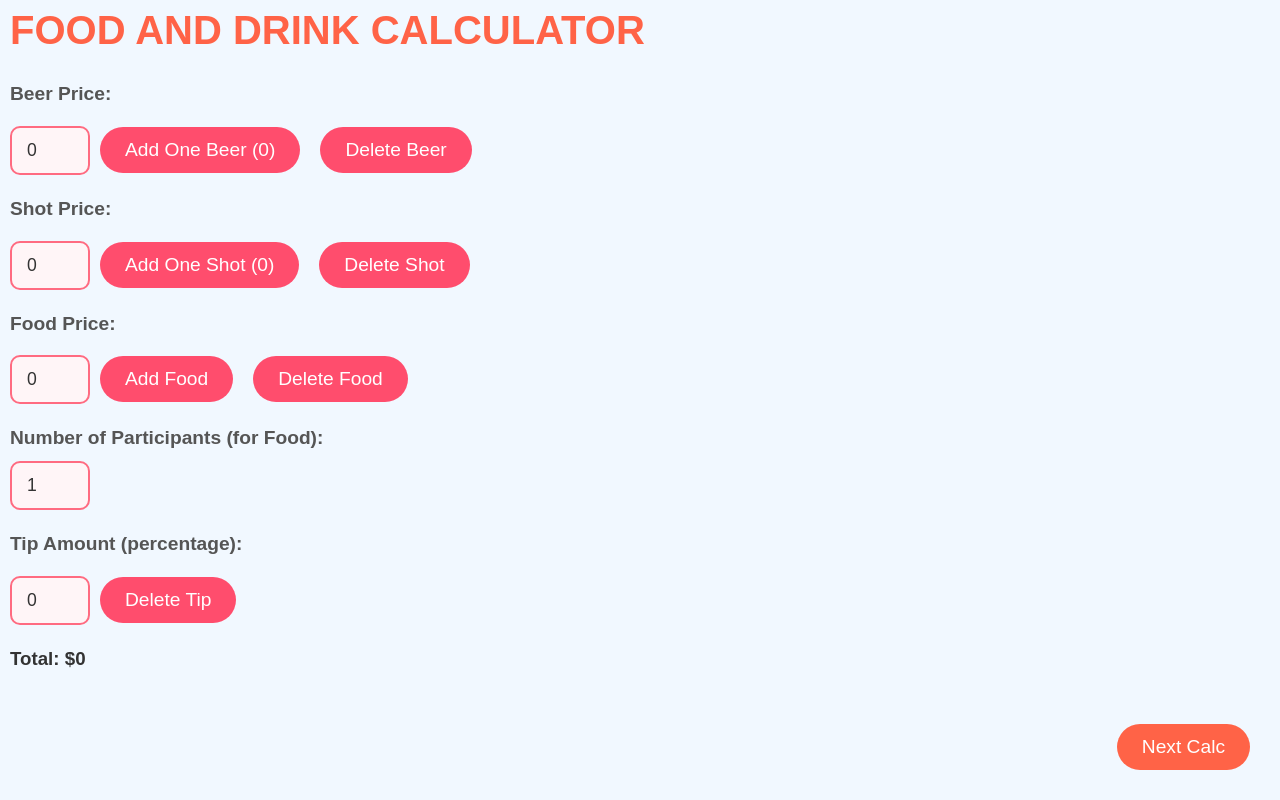
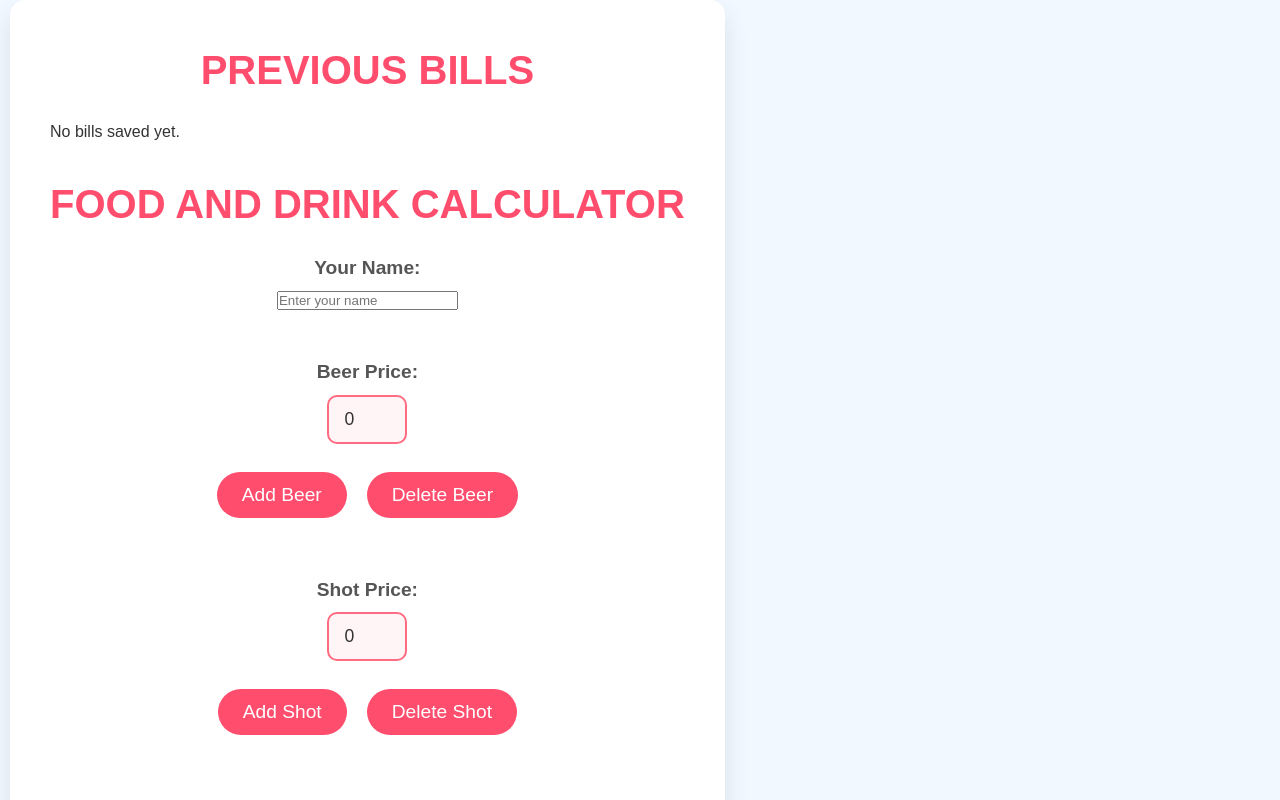
Before and after one commit to Galomer310/Night_Out2, a React (Vite) app: page / in a window 1280 px wide. Shown: the top 800 px of the page. Built offline with nearby package versions, Linux system fonts and the light colour scheme.

Commit message:
when a user finishes his private calculation the sum is added to the screen and a new user can calculate his bill

```diff
--- a/src/features/FoodDrinkCalc.jsx
+++ b/src/features/FoodDrinkCalc.jsx
@@ -1,24 +1,24 @@
-// Import necessary hooks from react-redux and React
+import React, { useState, useEffect } from "react";
 import { useSelector, useDispatch } from "react-redux";
-// Import all the action creators from our foodDrink slice
 import {
   addItem,
   subtractItem,
+  deleteItem,
+  clearItems,
   setBeerPrice,
   setShotPrice,
   setFoodPrice,
   setTipAmount,
   setParticipants,
-  deleteItem,
-  clearItems,
 } from "./state/slice";
-import { useState } from "react";
 
-// Define the FoodDrinkCalc functional component
+// We'll store an array of "bill" objects in sessionStorage under this key
+const BILLS_STORAGE_KEY = "bills";
+
 function FoodDrinkCalc() {
-  // Get the dispatch function to dispatch actions to Redux store
   const dispatch = useDispatch();
-  // Get state values from the Redux store using useSelector
+
+  // Redux state
   const items = useSelector((state) => state.foodDrink.items);
   const beerPrice = useSelector((state) => state.foodDrink.beerPrice);
   const shotPrice = useSelector((state) => state.foodDrink.shotPrice);
@@ -26,133 +26,224 @@ function FoodDrinkCalc() {
   const tipAmount = useSelector((state) => state.foodDrink.tipAmount);
   const participants = useSelector((state) => state.foodDrink.participants);
 
-  // Local state to track button and header color (used for dynamic styling)
-  const [buttonColor, setButtonColor] = useState("#20b2aa"); // Default button color
-  const [headerColor, setHeaderColor] = useState("#20b2aa");   // Default header color
+  // Local component states
+  const [userName, setUserName] = useState("");
 
-  // Define a cycle of colors to be used (not used now, but kept for possible future enhancement)
-  const colorCycle = ["#ff6347", "#4682b4", "#800080", "#808080"]; // red, blue, purple, gray
-  const [colorIndex, setColorIndex] = useState(0); // Track the current color index
+  // "bills" will hold a list of all finalized bills (with name, total, etc.)
+  const [bills, setBills] = useState([]);
 
-  // Function to dispatch an action to add an item (beer, shot, or food)
+  // On component mount, load any existing bills from sessionStorage
+  useEffect(() => {
+    const storedBills = sessionStorage.getItem(BILLS_STORAGE_KEY);
+    if (storedBills) {
+      setBills(JSON.parse(storedBills));
+    }
+  }, []);
+
+  // Save bills to sessionStorage whenever "bills" changes
+  useEffect(() => {
+    sessionStorage.setItem(BILLS_STORAGE_KEY, JSON.stringify(bills));
+  }, [bills]);
+
+  // Calculate the total for the current bill
+  const calculateTotal = () => {
+    const totalItems = items.reduce(
+      (sum, item) => sum + item.quantity * item.price,
+      0
+    );
+    const foodPortion = foodPrice / participants;
+    const totalBeforeTip = totalItems + foodPortion;
+    const tipInDollars = (tipAmount / 100) * totalBeforeTip;
+    return totalBeforeTip + tipInDollars;
+  };
+
+  // Add an item (beer, shot, food)
   const handleAddItem = (id, type) => {
     dispatch(addItem({ id, type }));
   };
 
-  // Function to dispatch an action to subtract an item quantity
+  // Subtract an item quantity
   const handleSubtractItem = (id, type) => {
     dispatch(subtractItem({ id, type }));
   };
 
-  // Function to dispatch an action to delete an item completely
+  // Remove an item
   const handleDeleteItem = (id) => {
     dispatch(deleteItem({ id }));
   };
 
-  // Handler to update the beer price from user input
-  const handleBeerPriceChange = (event) => {
-    dispatch(setBeerPrice(parseFloat(event.target.value) || 0));
+  // onChange handlers
+  const handleBeerPriceChange = (e) => {
+    dispatch(setBeerPrice(parseFloat(e.target.value) || 0));
+  };
+  const handleShotPriceChange = (e) => {
+    dispatch(setShotPrice(parseFloat(e.target.value) || 0));
+  };
+  const handleFoodPriceChange = (e) => {
+    dispatch(setFoodPrice(parseFloat(e.target.value) || 0));
+  };
+  const handleTipAmountChange = (e) => {
+    dispatch(setTipAmount(parseInt(e.target.value) || 0));
+  };
+  const handleParticipantsChange = (e) => {
+    dispatch(setParticipants(parseInt(e.target.value) || 1));
   };
 
-  // Handler to update the shot price from user input
-  const handleShotPriceChange = (event) => {
-    dispatch(setShotPrice(parseFloat(event.target.value) || 0));
+  // "Reset" button to clear the current form without saving a new bill
+  const handleReset = () => {
+    dispatch(clearItems());
+    dispatch(setBeerPrice(0));
+    dispatch(setShotPrice(0));
+    dispatch(setFoodPrice(0));
+    dispatch(setTipAmount(0));
+    dispatch(setParticipants(1));
+    setUserName("");
   };
 
-  // Handler to update the food price from user input
-  const handleFoodPriceChange = (event) => {
-    dispatch(setFoodPrice(parseFloat(event.target.value) || 0));
+  // "Next Calc" button:
+  // 1) finalize the current bill
+  // 2) store it in bills array
+  // 3) reset the form
+  const handleNextCalc = () => {
+    const newBill = {
+      userName: userName.trim() || "Anonymous",
+      total: calculateTotal().toFixed(2),
+      date: new Date().toLocaleString(),
+      items: items.map((i) => ({ ...i })),
+    };
+    setBills((prev) => [...prev, newBill]);
+    handleReset();
   };
 
-  // Handler to update the tip percentage from user input
-  const handleTipAmountChange = (event) => {
-    dispatch(setTipAmount(parseFloat(event.target.value) || 0));
+  // NEW: Delete all bills from sessionStorage & state
+  const handleDeleteAllBills = () => {
+    sessionStorage.removeItem(BILLS_STORAGE_KEY);
+    setBills([]);
   };
 
-  // Handler to update the number of participants from user input
-  const handleParticipantsChange = (event) => {
-    dispatch(setParticipants(parseInt(event.target.value) || 1));
-  };
-
-  // Function to calculate the total amount based on items, food price, tip and participants
-  const calculateTotal = () => {
-    // Sum up the total for all items (price multiplied by quantity)
-    const totalItems = items.reduce((sum, item) => sum + item.quantity * item.price, 0);
-    // Calculate the share of food price per participant
-    const foodPortion = foodPrice / participants;
-    // Calculate the total before tip
-    const totalAmountBeforeTip = totalItems + foodPortion;
-    // Calculate the tip amount in dollars
-    const totalTip = (tipAmount / 100) * totalAmountBeforeTip;
-    // Return the final total amount including tip
-    return totalAmountBeforeTip + totalTip;
-  };
-
-  // Find the beer and shot items to display current quantity (if any)
+  // For item display in UI
   const beerItem = items.find((item) => item.name === "beer");
   const shotItem = items.find((item) => item.name === "shot");
 
-  // Modified Next Calc handler: simply reloads the page to "restart" the calculation
-  const handleNextCalc = () => {
-    // Reload the entire page which resets all states
-    window.location.reload();
-  };
+  return (
+    <div className="container">
+      {/* HERO / SUMMARY SECTION */}
+      <div style={{ width: "100%", marginBottom: "30px" }}>
+        <h2>Previous Bills</h2>
+        {bills.length === 0 ? (
+          <p>No bills saved yet.</p>
+        ) : (
+          <div style={{ backgroundColor: "#fafafa", padding: "15px" }}>
+            {bills.map((bill, index) => (
+              <div
+                key={index}
+                style={{
+                  border: "1px solid #ccc",
+                  marginBottom: "10px",
+                  padding: "10px",
+                  borderRadius: "5px",
+                }}
+              >
+                <h4 style={{ color: "#ff4d6d" }}>
+                  {bill.userName} &nbsp; (Total: ${bill.total})
+                </h4>
+                <small>{bill.date}</small>
+                <ul>
+                  {bill.items.map((it, iIndex) => (
+                    <li key={iIndex}>
+                      {it.quantity} x {it.name} @ ${it.price}
+                    </li>
+                  ))}
+                </ul>
+              </div>
+            ))}
+            {/* NEW: Button to delete all bills */}
+            <button onClick={handleDeleteAllBills}>Delete All Data</button>
+          </div>
+        )}
+      </div>
 
-  // Determine the current dynamic colors (if you want to add color cycling later)
-  const currentButtonColor = colorCycle[colorIndex];
-  const currentHeaderColor = colorCycle[colorIndex];
+      {/* CURRENT CALC SECTION */}
+      <h2>Food and Drink Calculator</h2>
 
-  return (
-    <div>
-      {/* Header with dynamic color */}
-      <h2 style={{ color: currentHeaderColor }}>Food and Drink Calculator</h2>
+      {/* User Name */}
+      <div className="input-group">
+        <label htmlFor="userName">Your Name:</label>
+        <input
+          id="userName"
+          type="text"
+          placeholder="Enter your name"
+          value={userName}
+          onChange={(e) => setUserName(e.target.value)}
+        />
+      </div>
 
-      {/* Beer Input Section */}
-      <div>
-        <label>Beer Price: </label>
+      {/* Beer Inputs */}
+      <div className="input-group">
+        <label>Beer Price:</label>
         <input
           type="number"
           value={beerPrice}
           onChange={handleBeerPriceChange}
-          placeholder="Enter price for one beer"
+          min="0"
+          step="0.01"
+          placeholder="Price for one beer"
         />
+        <div>
           <button onClick={() => handleAddItem("beer", "beer")}>
-          Add One Beer {beerItem ? `(${beerItem.quantity})` : "(0)"}
+            Add Beer {beerItem ? `(${beerItem.quantity})` : ""}
           </button>
+          {beerItem && beerItem.quantity > 0 && (
+            <button onClick={() => handleSubtractItem("beer", "beer")}>
+              Subtract
+            </button>
+          )}
           <button onClick={() => handleDeleteItem("beer")}>Delete Beer</button>
         </div>
+      </div>
 
-      {/* Shot Input Section */}
-      <div>
-        <label>Shot Price: </label>
+      {/* Shot Inputs */}
+      <div className="input-group">
+        <label>Shot Price:</label>
         <input
           type="number"
           value={shotPrice}
           onChange={handleShotPriceChange}
-          placeholder="Enter price for one shot"
+          min="0"
+          step="0.01"
+          placeholder="Price for one shot"
         />
+        <div>
           <button onClick={() => handleAddItem("shot", "shot")}>
-          Add One Shot {shotItem ? `(${shotItem.quantity})` : "(0)"}
+            Add Shot {shotItem ? `(${shotItem.quantity})` : ""}
           </button>
+          {shotItem && shotItem.quantity > 0 && (
+            <button onClick={() => handleSubtractItem("shot", "shot")}>
+              Subtract
+            </button>
+          )}
           <button onClick={() => handleDeleteItem("shot")}>Delete Shot</button>
         </div>
+      </div>
 
-      {/* Food Input Section */}
-      <div>
-        <label>Food Price: </label>
+      {/* Food Inputs */}
+      <div className="input-group">
+        <label>Food Price (total):</label>
         <input
           type="number"
           value={foodPrice}
           onChange={handleFoodPriceChange}
+          min="0"
+          step="0.01"
           placeholder="Enter total food price"
         />
         <button onClick={() => handleAddItem("food", "food")}>Add Food</button>
         <button onClick={() => handleDeleteItem("food")}>Delete Food</button>
       </div>
 
-      {/* Participants Input: Used for splitting the food cost */}
-      <div>
-        <label>Number of Participants (for Food): </label>
+      {/* Participants */}
+      <div className="input-group">
+        <label>Number of Participants (for Food):</label>
         <input
           type="number"
           value={participants}
@@ -161,38 +252,31 @@ function FoodDrinkCalc() {
         />
       </div>
 
-      {/* Tip Input Section */}
-      <div>
-        <label>Tip Amount (percentage): </label>
+      {/* Tip */}
+      <div className="input-group">
+        <label>Tip Amount (%):</label>
         <input
           type="number"
           value={tipAmount}
           onChange={handleTipAmountChange}
+          min="0"
+          step="0.01"
           placeholder="Enter tip percentage"
         />
-        <button onClick={() => handleDeleteItem("tip")}>Delete Tip</button>
       </div>
 
-      {/* Total Calculation Display */}
-      <div>
-        <h3>Total: ${calculateTotal()}</h3>
+      {/* Display Current Bill Total */}
+      <div className="total">
+        Current Bill Total: ${calculateTotal().toFixed(2)}
       </div>
 
-      {/* Next Calc button: When clicked, page reloads to restart the calculation */}
-      <button
-        style={{
-          position: "fixed",
-          bottom: "20px",
-          right: "20px",
-          backgroundColor: currentButtonColor,
-        }}
-        onClick={handleNextCalc}
-      >
-        Next Calc
-      </button>
+      {/* Button Row */}
+      <div className="button-container">
+        <button onClick={handleNextCalc}>Next Calc</button>
+        <button onClick={handleReset}>Reset</button>
+      </div>
     </div>
   );
 }
 
-// Export the component as default
 export default FoodDrinkCalc;
```
Lines whose indentation alone changed are shown as unchanged.
